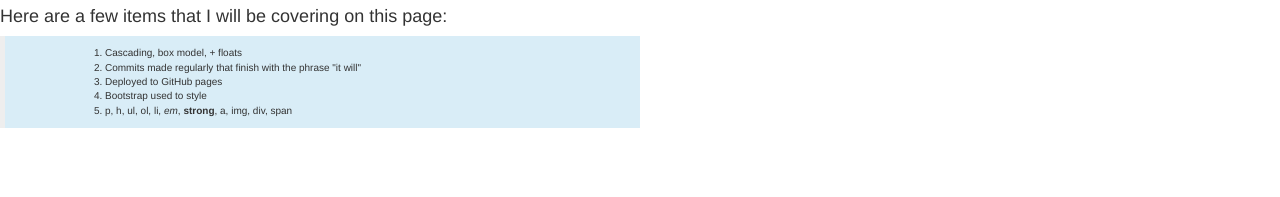
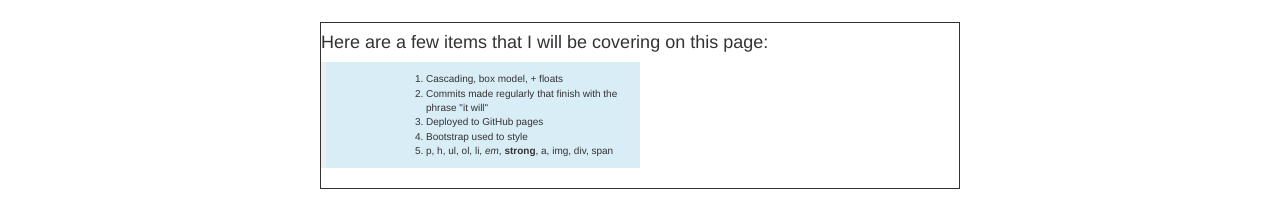
Before and after one commit to npreston23/Portfolio, a plain HTML site: page HTML and CSS/portfolio.html in a window 1280 px wide. Shown: the part 603-800 px from the top of the page. Drawn offline with Linux system fonts and the light colour scheme.

Commit message:
Centered and applied the box model to the quote box

```diff
--- a/HTML and CSS/styles.css
+++ b/HTML and CSS/styles.css
@@ -26,5 +26,10 @@ img {
 }
 
 .quote-box {
-  align-content: center;
+  margin: auto;
+  margin-top: 25px;
+  border-style: solid;
+  border-width: thin;
+  width: 50%;
+
 }
```
Also changed, not shown: HTML and CSS/portfolio.html (+1 -1 lines).
